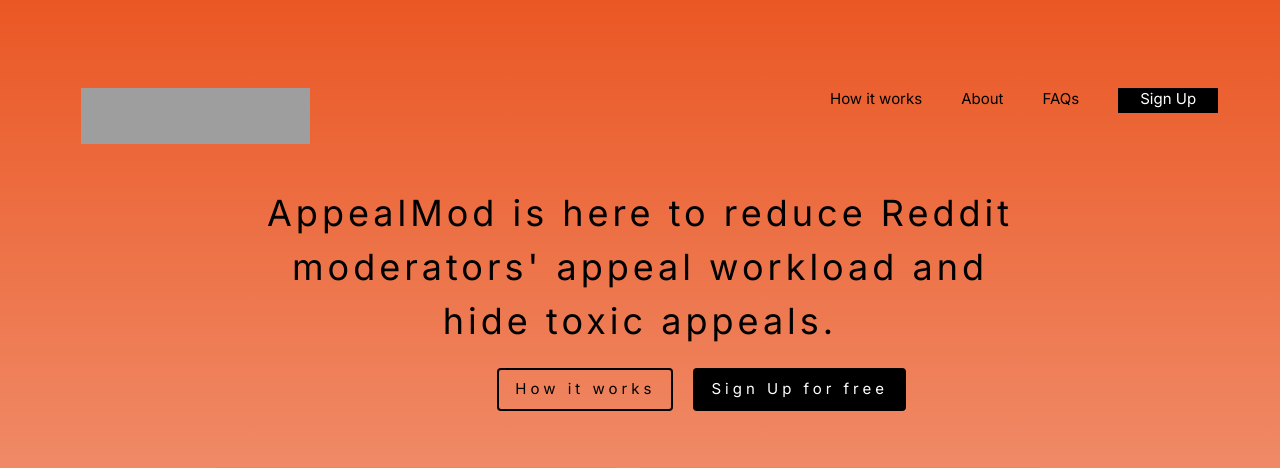
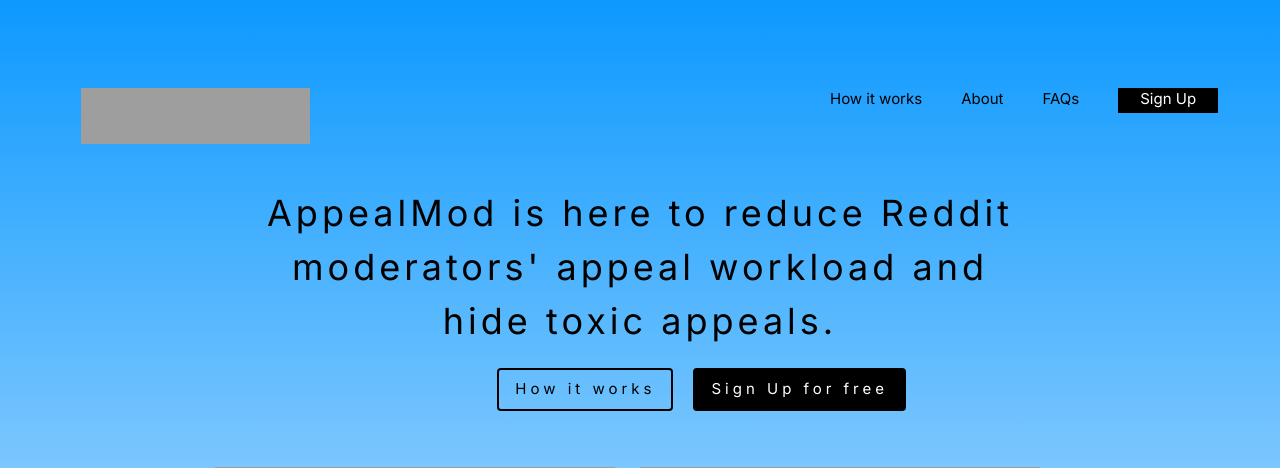
Before and after one commit to casmlab/appealmod, a Django app: page / in a window 1280 px wide. Shown: the top 468 px of the page. Run offline with Django 5.2, Linux system fonts and the light colour scheme; grey boxes are pictures that could not be loaded.

Commit message:
Change background gradient

```diff
--- a/templates/index.html
+++ b/templates/index.html
@@ -21,7 +21,7 @@
       font-family: 'Inter', sans-serif;
       margin: 0;
       padding: 0;
-      background: linear-gradient(to bottom, #EA5724, #FCFCFC, #4BD090) !important;
+      background: linear-gradient(to bottom, #0D99FF, #FCFCFC, #FCFCFC, #FCFCFC) !important;
     }
 
     .header {
```
